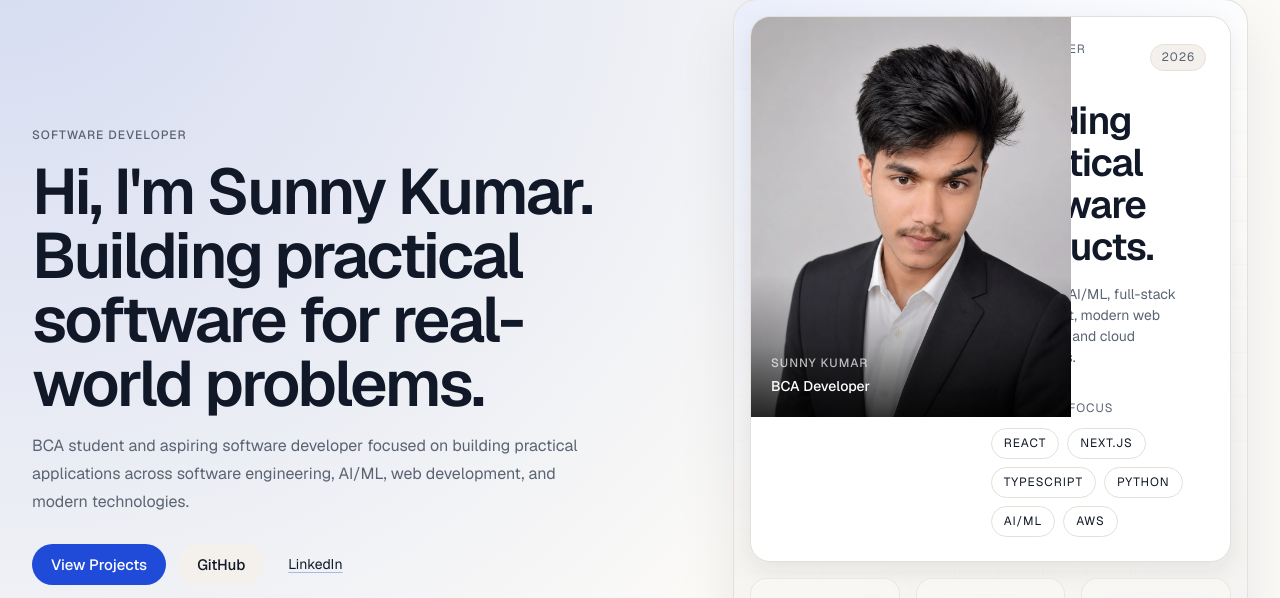
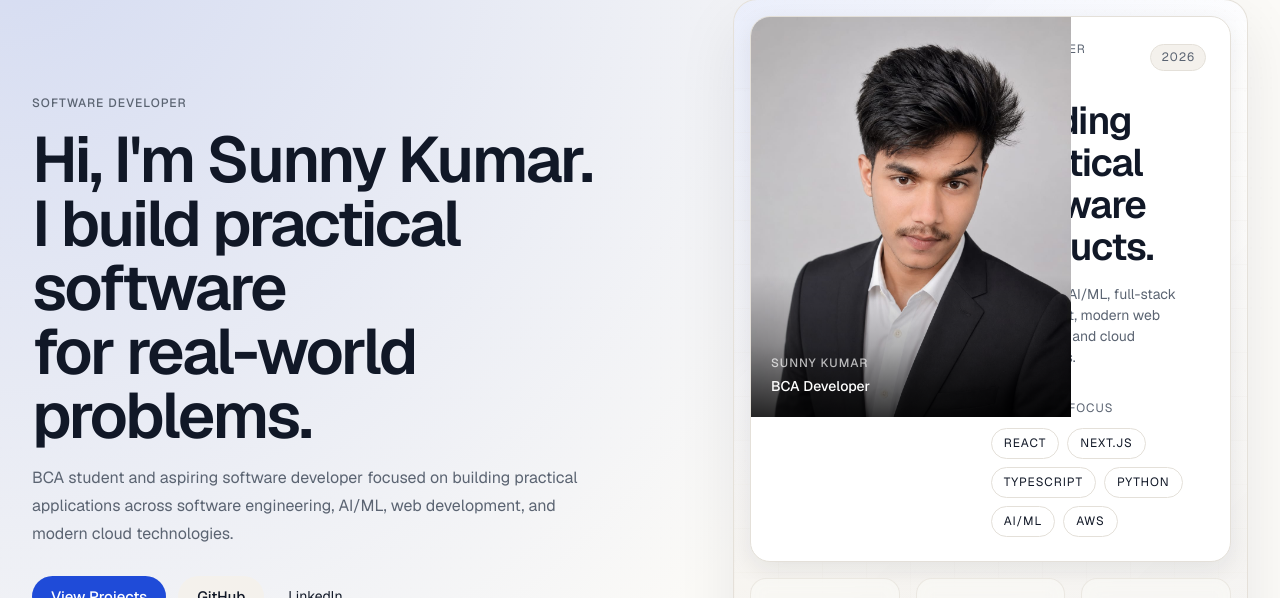
Before and after one commit to sunnythakur823/sunny-portfolio, a Next.js app: page / in a window 1280 px wide. Shown: the part 187-785 px from the top of the page. Built offline with nearby package versions, Linux system fonts and the light colour scheme; no server answers.

Commit message:
Refine hero content

```diff
--- a/src/components/hero/hero-content.tsx
+++ b/src/components/hero/hero-content.tsx
@@ -14,15 +14,16 @@ export function HeroContent({ statusLabel, resumeHref }: HeroContentProps) {
         <p className="hero-fade-up text-caption font-medium tracking-[0.24em] text-muted-foreground">SOFTWARE DEVELOPER</p>
 
         <div className="hero-lift flex flex-col gap-2">
-          <Heading level={1} className="text-display max-w-[26ch] text-balance">
+          <Heading level={1} className="text-display max-w-[18ch] text-balance">
             Hi, I&apos;m Sunny Kumar.
             <br />
-            Building practical software for real-world problems.
+            <span className="block">I build practical software</span>
+            <span className="block">for real-world problems.</span>
           </Heading>
         </div>
 
         <p className="hero-fade-up-delay-1 max-w-xl text-body text-muted-foreground text-pretty sm:text-lg">
-          BCA student and aspiring software developer focused on building practical applications across software engineering, AI/ML, web development, and modern technologies.
+          BCA student and aspiring software developer focused on building practical applications across software engineering, AI/ML, web development, and modern cloud technologies.
         </p>
       </div>
 
```
